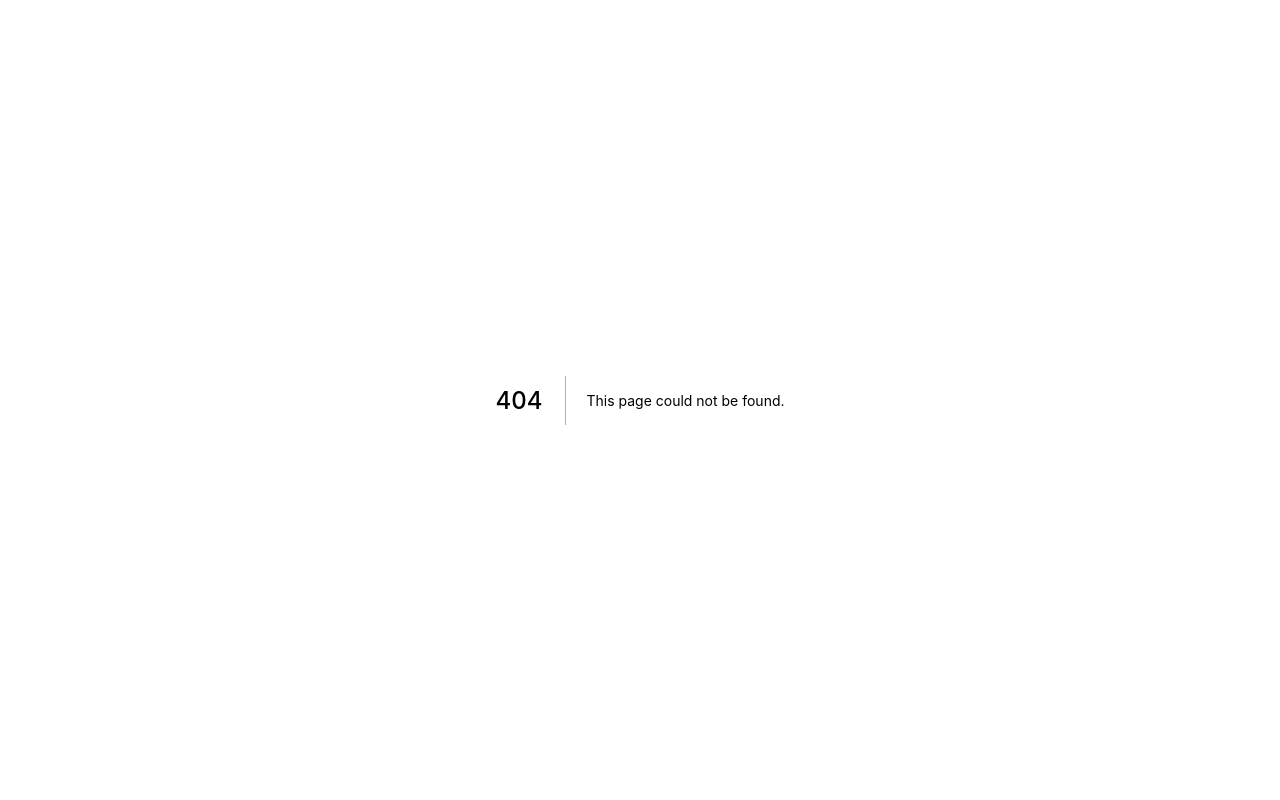
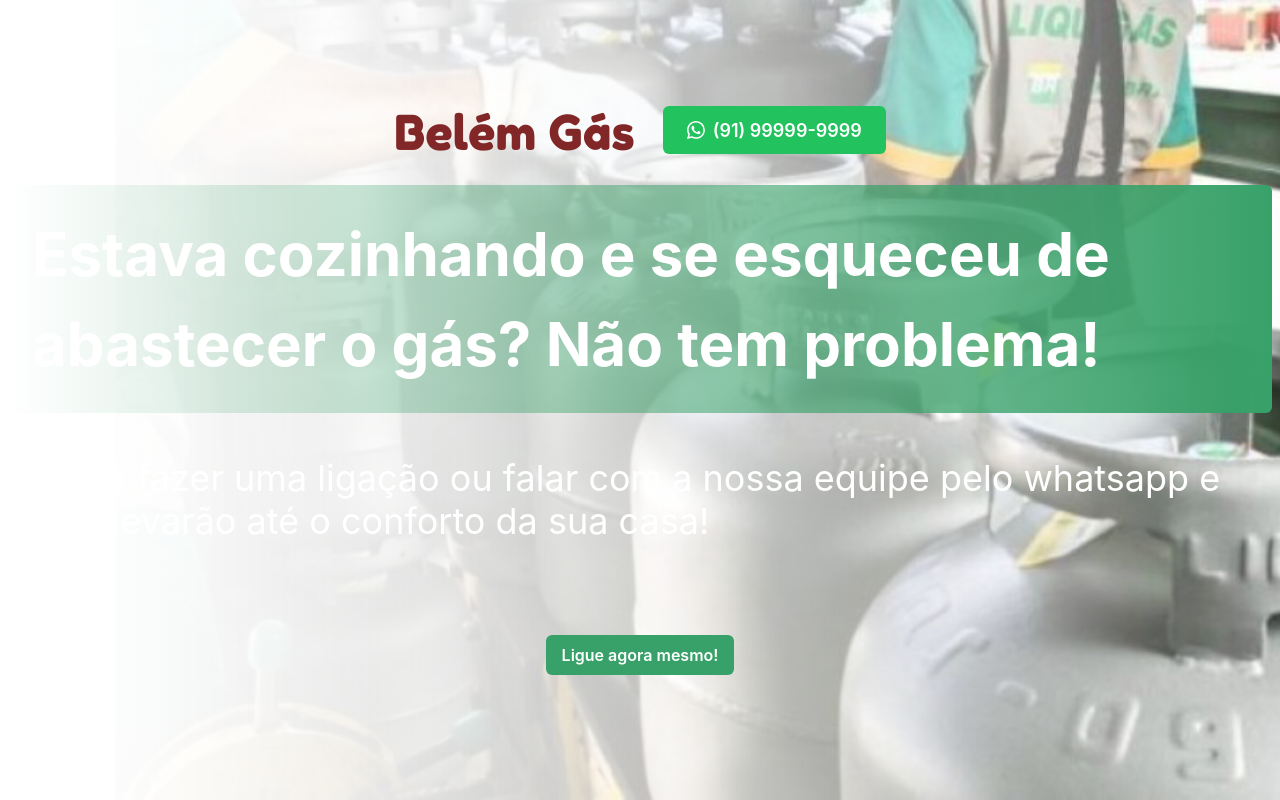
Before and after one commit to maxinelobato/signature.belemgas, a Next.js app: page /components/Hero in a window 1280 px wide. Before the commit this address had no page. Built offline with nearby package versions, Linux system fonts and the light colour scheme.

Commit message:
changes-all

```diff
--- a/pages/_app.tsx
+++ /dev/null
@@ -1,8 +0,0 @@
-import '../styles/globals.css'
-import type { AppProps } from 'next/app'
-
-function MyApp({ Component, pageProps }: AppProps) {
-  return <Component {...pageProps} />
-}
-
-export default MyApp
--- /dev/null
+++ b/src/pages/Chakra.jsx
@@ -0,0 +1,30 @@
+import {
+  ChakraProvider,
+  cookieStorageManager,
+  localStorageManager,
+} from "@chakra-ui/react";
+
+export function Chakra({ cookies, children }) {
+  // b) Pass `colorModeManager` prop
+  const colorModeManager =
+    typeof cookies === "string"
+      ? cookieStorageManager(cookies)
+      : localStorageManager;
+
+  return (
+    <ChakraProvider colorModeManager={colorModeManager}>
+      {children}
+    </ChakraProvider>
+  );
+}
+
+// also export a reusable function getServerSideProps
+export function getServerSideProps({ req }) {
+  return {
+    props: {
+      // first time users will not have any cookies and you may not return
+      // undefined here, hence ?? is necessary
+      cookies: req.headers.cookie ?? "",
+    },
+  };
+}
--- /dev/null
+++ b/src/pages/_app.tsx
@@ -0,0 +1,35 @@
+import { ChakraProvider } from "@chakra-ui/react";
+import type { AppProps } from "next/app";
+import { extendTheme } from "@chakra-ui/react";
+import { Chakra } from "./Chakra";
+
+const colors = {
+  brandBelemGas: {
+    orange100: "#FEEBC8",
+    orange500: "#DD6B20",
+    yellow300: "#F6E05E",
+    yellow500: "#D69E2E",
+    red500: "#E53E3E",
+    green600: "#2F855A",
+  },
+};
+
+const config = {
+  initialColorMode: "light",
+  useSystemColorMode: false,
+};
+
+const theme = extendTheme({ colors, config });
+
+function MyApp({ Component, pageProps }: AppProps) {
+  return (
+    <Chakra cookies={pageProps.cookies}>
+      <ChakraProvider theme={theme} resetCSS>
+        <Component {...pageProps} />
+      </ChakraProvider>
+    </Chakra>
+  );
+}
+
+export default MyApp;
+export { getServerSideProps } from "./Chakra";
--- /dev/null
+++ b/src/pages/_document.tsx
@@ -0,0 +1,16 @@
+import NextDocument, { Html, Head, Main, NextScript } from "next/document";
+
+export default class Document extends NextDocument {
+  render() {
+    return (
+      <Html lang="pt-br">
+        <Head />
+        <body>
+          {/* 👇 Here's the script */}
+          <Main />
+          <NextScript />
+        </body>
+      </Html>
+    );
+  }
+}
--- /dev/null
+++ b/src/pages/components/CTA.tsx
@@ -0,0 +1,83 @@
+import {
+  Box,
+  VStack,
+  Button,
+  Text,
+  Grid,
+  GridItem,
+  useBreakpointValue,
+  Flex,
+  Stack,
+} from "@chakra-ui/react";
+import {} from "@chakra-ui/react";
+import "@fontsource/fredoka-one";
+import { BsWhatsapp } from "react-icons/bs";
+
+export default function CTA() {
+  return (
+    <Grid
+      templateColumns={{
+        base: "repeat(1, 1fr)",
+        sm: "repeat(1, 1fr)",
+        md: "repeat(1, 1fr)",
+      }}
+      gap={4}
+    >
+      <GridItem colSpan={1}>
+        <VStack alignItems="center" spacing="20px">
+          <Flex h={16} alignItems={"center"} justifyContent={"space-between"}>
+            <Stack direction={"row"} spacing={7}>
+              <Text
+                color={"red.800"}
+                fontFamily={"Fredoka One"}
+                fontWeight={500}
+                lineHeight={1.1}
+                fontSize={useBreakpointValue({ base: "3xl", md: "5xl" })}
+              >
+                Belém Gás
+              </Text>
+              <Box>
+                <Button
+                  colorScheme="whatsapp"
+                  size="lg"
+                  leftIcon={<BsWhatsapp />}
+                >
+                  (91) 99999-9999
+                </Button>
+              </Box>
+            </Stack>
+          </Flex>
+          <Box
+            bgGradient="linear(to-r, transparent, green.500)"
+            rounded="md"
+            p={6}
+          >
+            <Text
+              color={"white"}
+              fontWeight={700}
+              fontSize={useBreakpointValue({ base: "3xl", md: "6xl" })}
+            >
+              Estava cozinhando e se esqueceu de abastecer o gás? Não tem
+              problema!
+            </Text>
+          </Box>
+          <Text
+            p={6}
+            color={"white"}
+            fontWeight={400}
+            lineHeight={1.2}
+            fontSize={useBreakpointValue({ base: "3xl", md: "4xl" })}
+          >
+            Basta fazer uma ligação ou falar com a nossa equipe pelo whatsapp e
+            eles levarão até o conforto da sua casa!
+          </Text>
+          <Box p={6} mt={6}>
+            <Button colorScheme="green" size="md">
+              Ligue agora mesmo!
+            </Button>
+          </Box>
+        </VStack>
+      </GridItem>
+    </Grid>
+  );
+}
--- /dev/null
+++ b/src/pages/components/ColorModeToggle.tsx
@@ -0,0 +1,24 @@
+import { Button, ButtonProps, Flex, useColorMode } from "@chakra-ui/react";
+import { BsSun, BsMoonStarsFill } from "react-icons/bs";
+
+export default function ColorModeToggle(props: ButtonProps) {
+  const { colorMode, toggleColorMode } = useColorMode();
+  return (
+    /**
+     * Ideally, only the button component should be used (without Flex).
+     * Props compatible with <Button /> are supported.
+     */
+    <Flex h="10vh" justifyContent="flex-end" alignItems="center">
+      <Button
+        colorScheme="orange"
+        aria-label="Toggle Color Mode"
+        onClick={toggleColorMode}
+        _focus={{ boxShadow: "none" }}
+        w="fit-content"
+        {...props}
+      >
+        {colorMode === "light" ? <BsMoonStarsFill /> : <BsSun />}
+      </Button>
+    </Flex>
+  );
+}
```
Also changed, not shown: package.json (+9 -1 lines), pages/index.tsx (deleted, +0 -72 lines), src/pages/components/BgBelemGas.tsx (added, +11 -0 lines), src/pages/components/Navbar.tsx (added, +15 -0 lines), src/pages/index.tsx (added, +15 -0 lines), public/img/liquigas.svg (added), src/pages/api/hello.ts (renamed from pages/api/hello.ts), 1 other file (tests, documents, lock files or other folders).
